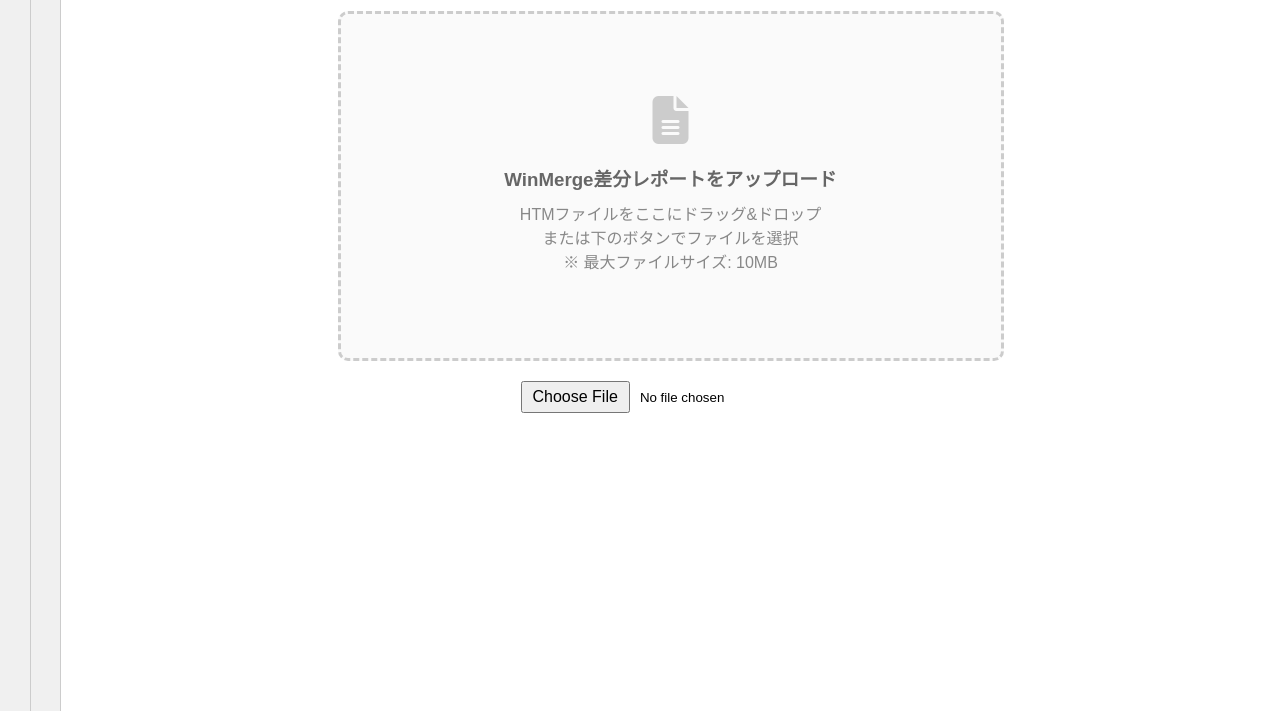
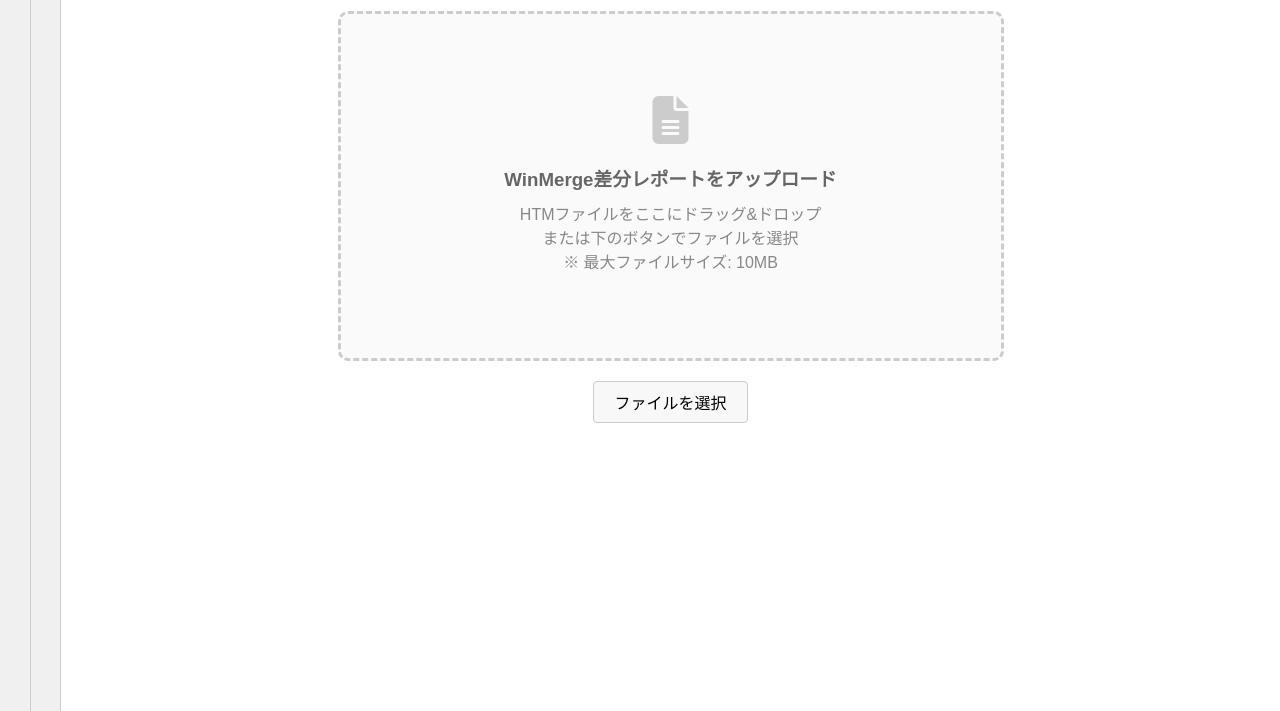
Before and after one commit to DAIKI-AOKI/WinMerge-Report-Viewer, a website with bundled scripts: page index.html in a window 1280 px wide. Shown: the part 89-800 px from the top of the page. Built offline with nearby package versions, Linux system fonts and the light colour scheme.

Commit message:
fix: update index.html and style.css

```diff
--- a/index.html
+++ b/index.html
@@ -42,15 +42,10 @@
 
     <!-- 差分位置表示ペイン（左右2ミニマップ） -->
     <div id="locationPane" role="region" aria-label="差分位置表示ペイン">
-        <div id="locationPaneLeft"
-             role="region"
-             aria-label="旧バージョン ミニマップ"
-             aria-describedby="locationPaneDesc">
+        <div id="locationPaneLeft" role="region" aria-label="旧バージョン ミニマップ" aria-describedby="locationPaneDesc">
             <div class="minimap-header" aria-hidden="true">旧</div>
         </div>
-        <div id="locationPaneRight"
-             role="region"
-             aria-label="新バージョン ミニマップ">
+        <div id="locationPaneRight" role="region" aria-label="新バージョン ミニマップ">
             <div class="minimap-header" aria-hidden="true">新</div>
         </div>
         <p id="locationPaneDesc" style="display:none;">
@@ -104,9 +99,13 @@
             <p>HTMファイルをここにドラッグ&ドロップ<br>または下のボタンでファイルを選択<br>※ 最大ファイルサイズ: 10MB</p>
         </div>
 
-        <!-- ファイル入力 -->
-        <input accept=".htm,.html" id="fileInput" type="file" aria-describedby="fileInputDesc">
-        <label for="fileInput"></label>
+        <!-- input は非表示にしてカスタムボタンで操作する -->
+        <input accept=".htm,.html" id="fileInput" type="file" aria-describedby="fileInputDesc"
+            style="position:absolute; width:1px; height:1px; opacity:0; pointer-events:none;">
+        <button id="fileSelectButton" type="button" aria-describedby="fileInputDesc"
+            onclick="document.getElementById('fileInput').click()">
+            ファイルを選択
+        </button>
         <p id="fileInputDesc" class="accessibility-hidden">
             WinMergeで生成されたHTMLレポートを選択してください(最大10MBまで)。
         </p>
--- a/style.css
+++ b/style.css
@@ -17,13 +17,35 @@ body {
 }
 
 /* ========================================
+   ファイル選択ボタン（カスタム）
+   ======================================== */
+#fileSelectButton {
+    display: block;
+    margin: 0 auto 20px;
+    padding: 8px 20px;
+    font-size: 16px;
+    cursor: pointer;
+    border: 1px solid #ccc;
+    border-radius: 4px;
+    background: #f8f8f8;
+}
+
+#fileSelectButton:hover {
+    background: #e8e8e8;
+}
+
+/* ========================================
    WinMerge デフォルト配色（ミニマップマーカー用）
    ======================================== */
 :root {
-    --minimap-color-changed:  #FFD700; /* 差分行（変更） */
-    --minimap-color-word:     #FFD700; /* 行内差分（変更行扱い） */
-    --minimap-color-del:      #C0C0C0; /* 削除・追加行 */
-    --minimap-color-moved:    #FFA500; /* 移動ブロック */
+    --minimap-color-changed: #FFD700;
+    /* 差分行（変更） */
+    --minimap-color-word: #FFD700;
+    /* 行内差分（変更行扱い） */
+    --minimap-color-del: #C0C0C0;
+    /* 削除・追加行 */
+    --minimap-color-moved: #FFA500;
+    /* 移動ブロック */
 }
 
 /* ========================================
@@ -501,9 +523,12 @@ table.diff td {
 }
 
 @keyframes float {
-    0%, 100% {
+
+    0%,
+    100% {
         transform: translateY(0);
     }
+
     50% {
         transform: translateY(-8px);
     }
@@ -549,6 +574,7 @@ table.diff td {
     0% {
         transform: translateX(-100%);
     }
+
     100% {
         transform: translateX(100%);
     }
@@ -591,12 +617,16 @@ table.diff td {
 }
 
 @keyframes shake {
-    0%, 100% {
+
+    0%,
+    100% {
         transform: translateX(0);
     }
+
     25% {
         transform: translateX(-10px);
     }
+
     75% {
         transform: translateX(10px);
     }
@@ -635,7 +665,7 @@ table.diff td {
 }
 
 @media screen and (max-width: 600px) {
-    body > *:not(#mobileWarning) {
+    body>*:not(#mobileWarning) {
         display: none !important;
     }
 
@@ -689,6 +719,7 @@ table.diff td {
    アクセシビリティ - アニメーション削減設定
    ======================================== */
 @media (prefers-reduced-motion: reduce) {
+
     .simple-progress-overlay,
     .simple-progress-container,
     .simple-progress-bar {
```
